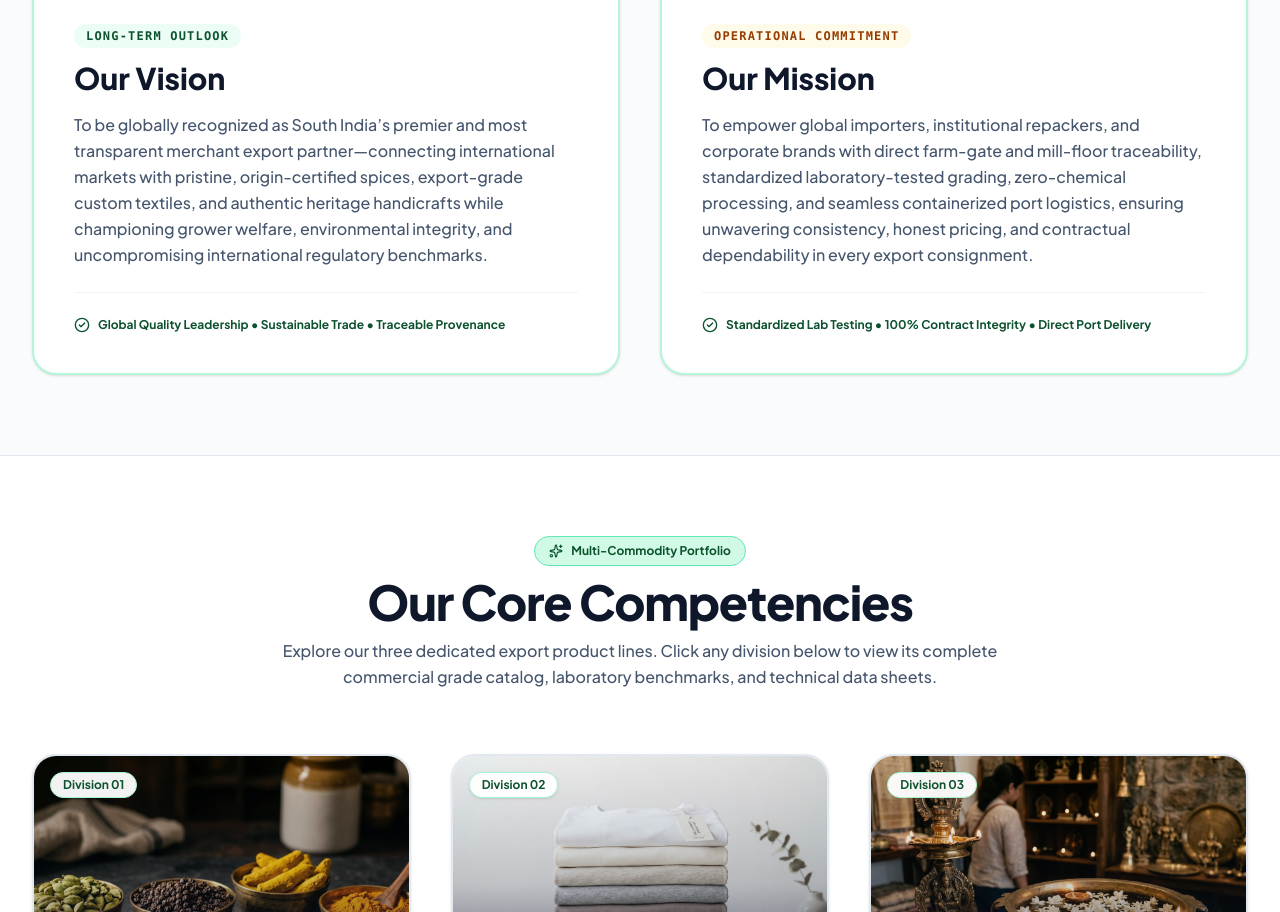
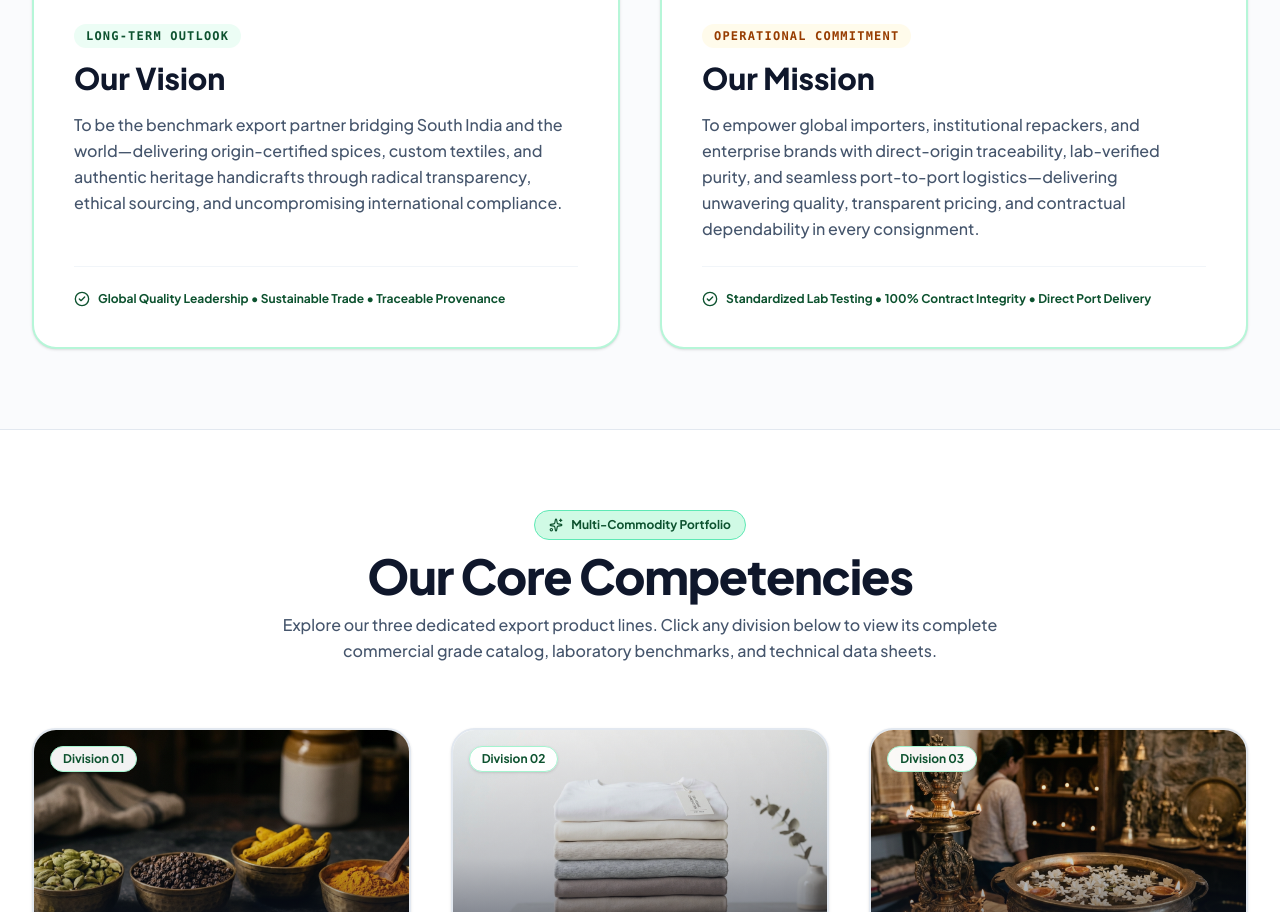
Before and after one commit to kavin724/kavri-exim, a React (Vite) app: page / in a window 1280 px wide. Shown: the part 1139-2051 px from the top of the page. Built offline with nearby package versions, Linux system fonts and the light colour scheme.

Commit message:
Update Vision, Mission statements

```diff
--- a/src/pages/AboutPage.jsx
+++ b/src/pages/AboutPage.jsx
@@ -60,16 +60,26 @@ export default function AboutPage({ onOpenRfq }) {
           </div>
 
           <div className="lg:col-span-5">
-            <div className="relative rounded-3xl overflow-hidden border border-slate-200 shadow-xl bg-white aspect-square">
-              <img
-                src="./assets/images/competencies-collage.jpg"
-                alt="Kavri Exim Core Competencies: Spices, Textiles, and Heritage Handicrafts"
-                className="w-full h-full object-cover"
-              />
-              <div className="absolute inset-0 bg-gradient-to-t from-slate-900/80 via-transparent to-transparent"></div>
-              <div className="absolute bottom-6 left-6 right-6 p-4 bg-white/95 backdrop-blur-md rounded-xl border border-slate-200 shadow-md">
-                <span className="text-xs text-[#0D522F] font-mono font-bold block">Integrated Export Divisions</span>
-                <span className="text-sm font-bold text-slate-900">Spices • Textiles & Garments • Heritage Handicrafts</span>
+            <div className="rounded-3xl overflow-hidden border border-slate-200 shadow-xl bg-white">
+              <div className="aspect-square overflow-hidden bg-slate-100">
+                <img
+                  src="./assets/images/competencies-collage.jpg"
+                  alt="Kavri Exim Core Competencies: Spices, Textiles, and Heritage Handicrafts"
+                  className="w-full h-full object-cover"
+                />
+              </div>
+              <div className="p-4 sm:p-5 bg-white border-t border-slate-100 flex items-center justify-between gap-3">
+                <div>
+                  <span className="text-xs font-mono font-bold text-[#0D522F] uppercase tracking-wider block">
+                    Integrated Export Divisions
+                  </span>
+                  <span className="text-xs sm:text-sm font-bold text-slate-900 block mt-0.5">
+                    Spices • Textiles & Garments • Heritage Handicrafts
+                  </span>
+                </div>
+                <span className="text-[10px] bg-emerald-50 text-[#0D522F] border border-emerald-200 font-bold px-2.5 py-1 rounded-full whitespace-nowrap hidden sm:inline-block">
+                  Direct Origin
+                </span>
               </div>
             </div>
           </div>
@@ -101,7 +111,7 @@ export default function AboutPage({ onOpenRfq }) {
                   Our Vision
                 </h3>
                 <p className="text-sm text-slate-600 leading-relaxed font-normal">
-                  To be globally recognized as South India’s premier and most transparent merchant export partner—connecting international markets with pristine, origin-certified spices, export-grade custom textiles, and authentic heritage handicrafts while championing grower welfare, environmental integrity, and uncompromising international regulatory benchmarks.
+                  To be the benchmark export partner bridging South India and the world—delivering origin-certified spices, custom textiles, and authentic heritage handicrafts through radical transparency, ethical sourcing, and uncompromising international compliance.
                 </p>
               </div>
               <div className="pt-6 mt-6 border-t border-slate-100 flex items-center space-x-2 text-xs font-bold text-[#0D522F]">
@@ -123,7 +133,7 @@ export default function AboutPage({ onOpenRfq }) {
                   Our Mission
                 </h3>
                 <p className="text-sm text-slate-600 leading-relaxed font-normal">
-                  To empower global importers, institutional repackers, and corporate brands with direct farm-gate and mill-floor traceability, standardized laboratory-tested grading, zero-chemical processing, and seamless containerized port logistics, ensuring unwavering consistency, honest pricing, and contractual dependability in every export consignment.
+                  To empower global importers, institutional repackers, and enterprise brands with direct-origin traceability, lab-verified purity, and seamless port-to-port logistics—delivering unwavering quality, transparent pricing, and contractual dependability in every consignment.
                 </p>
               </div>
               <div className="pt-6 mt-6 border-t border-slate-100 flex items-center space-x-2 text-xs font-bold text-[#0D522F]">
--- a/src/pages/HomePage.jsx
+++ b/src/pages/HomePage.jsx
@@ -159,7 +159,7 @@ export default function HomePage({ setCurrentRoute, onOpenRfq }) {
                   Our Vision
                 </h3>
                 <p className="text-sm sm:text-base text-slate-600 leading-relaxed font-normal">
-                  To be globally recognized as South India’s premier and most transparent merchant export partner—connecting international markets with pristine, origin-certified spices, export-grade custom textiles, and authentic heritage handicrafts while championing grower welfare, environmental integrity, and uncompromising international regulatory benchmarks.
+                  To be the benchmark export partner bridging South India and the world—delivering origin-certified spices, custom textiles, and authentic heritage handicrafts through radical transparency, ethical sourcing, and uncompromising international compliance.
                 </p>
               </div>
 
@@ -182,7 +182,7 @@ export default function HomePage({ setCurrentRoute, onOpenRfq }) {
                   Our Mission
                 </h3>
                 <p className="text-sm sm:text-base text-slate-600 leading-relaxed font-normal">
-                  To empower global importers, institutional repackers, and corporate brands with direct farm-gate and mill-floor traceability, standardized laboratory-tested grading, zero-chemical processing, and seamless containerized port logistics, ensuring unwavering consistency, honest pricing, and contractual dependability in every export consignment.
+                  To empower global importers, institutional repackers, and enterprise brands with direct-origin traceability, lab-verified purity, and seamless port-to-port logistics—delivering unwavering quality, transparent pricing, and contractual dependability in every consignment.
                 </p>
               </div>
 
```
Also changed, not shown: 3 other files (tests, documents, lock files or other folders).
